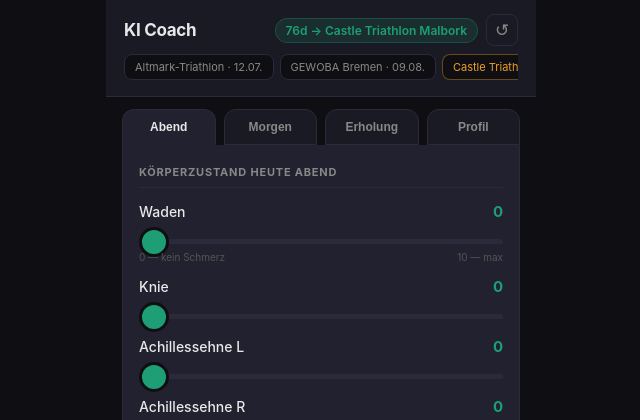
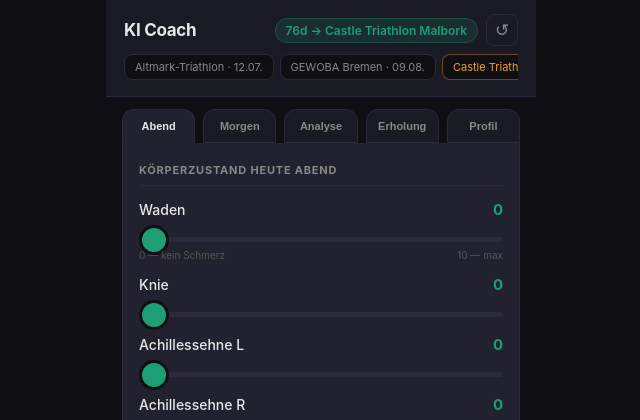
Before and after one commit to sprejz/ki-coach-app, a FastAPI app: page / in a window 1280 px wide. Shown: the top 420 px of the page, without its empty margins (319-959 px from the left). Run offline with FastAPI, Linux system fonts and the light colour scheme; data that the repository does not hold is empty.

Commit message:
v2.6.0 — neuer Analyse-Tab zwischen Morgen und Erholung
Co-Authored-By: Claude Sonnet 4.6 <noreply@anthropic.com>

```diff
--- a/templates/index.html
+++ b/templates/index.html
@@ -90,12 +90,12 @@ body {
 }
 .tab-btn {
   flex: 1;
-  padding: 10px 4px;
+  padding: 10px 2px;
   background: var(--card);
   border: 1px solid var(--border);
   border-radius: var(--radius) var(--radius) 0 0;
   color: var(--muted);
-  font-size: 12px;
+  font-size: 11px;
   font-weight: 600;
   cursor: pointer;
   transition: background .15s, color .15s;
@@ -771,6 +771,7 @@ input[type=range]::-webkit-slider-thumb:active { background: #25c490; }
 <div class="tabs">
   <button class="tab-btn active" data-tab="abend">{{ T.tab_abend }}</button>
   <button class="tab-btn" data-tab="morgen">{{ T.tab_morgen }}</button>
+  <button class="tab-btn" data-tab="analyse">{{ T.tab_analyse }}</button>
   <button class="tab-btn" data-tab="erholung">{{ T.tab_erholung }}</button>
   <button class="tab-btn" data-tab="einstellungen">{{ T.tab_profil }}</button>
 </div>
@@ -1007,15 +1008,17 @@ input[type=range]::-webkit-slider-thumb:active { background: #25c490; }
   </div>
 
   <!-- Erholung -->
+  <!-- Analyse Tab -->
+  <div class="tab-panel" data-panel="analyse">
+    <div class="form-card" id="abend-analyse-section" style="border-top:none;border-radius:0 0 var(--radius) var(--radius)">
+      <p style="color:var(--muted);font-size:13px">{{ T.loading }}</p>
+    </div>
+  </div>
+
+  <!-- Erholung Tab -->
   <div class="tab-panel" data-panel="erholung">
     <div class="form-card" id="erholung-card" style="border-top:none;border-radius:0 0 var(--radius) var(--radius)">
       <p style="color:var(--muted);font-size:13px">{{ T.loading }}</p>
-    </div>
-    <div id="abend-analyse-section" style="display:none;margin-top:12px">
-      <div class="form-card">
-        <p class="section-title" style="margin-bottom:12px">Heutige Einheiten analysieren</p>
-        <div id="abend-analyse-list"></div>
-      </div>
     </div>
   </div>
 
@@ -1234,6 +1237,7 @@ function initTabs() {
       document.querySelectorAll('.tab-btn').forEach(b => b.classList.toggle('active', b === btn));
       document.querySelectorAll('.tab-panel').forEach(p => p.classList.toggle('active', p.dataset.panel === tab));
       if (tab === 'erholung' && !erholungLoaded) loadErholung();
+      if (tab === 'analyse') renderAnalyseSection();
     });
   });
 }
@@ -1726,7 +1730,6 @@ async function loadErholung() {
   } catch(e) {
     card.innerHTML = `<p style="color:var(--red);font-size:13px">${esc(e.message)}</p>`;
   }
-  renderAnalyseSection();
 }
 
 function markerStatus(key, value, baseline) {
@@ -2161,18 +2164,18 @@ function renderMorgenTP(data) {
   const hasSwim = data.workouts.some(w => w.sport?.toLowerCase().includes('schwimm'));
   const wasserRow = document.getElementById('wasser-row-morgen');
   if (wasserRow) wasserRow.style.display = hasSwim ? 'block' : 'none';
-  renderAnalyseSection();
 }
 
 // ── Workout-Analyse ───────────────────────────────────────────────────────────
 function renderAnalyseSection() {
   const section = document.getElementById('abend-analyse-section');
-  const list    = document.getElementById('abend-analyse-list');
-  if (!section || !list || !tpWorkoutsMorgen.length) {
-    if (section) section.style.display = 'none';
+  if (!section) return;
+  if (!tpWorkoutsMorgen.length) {
+    section.innerHTML = `<p style="color:var(--muted);font-size:13px">Keine Workouts geladen — TP wird beim Start synchronisiert.</p>`;
     return;
   }
-  section.style.display = 'block';
+  section.innerHTML = `<p class="section-title" style="margin-bottom:12px">Heutige Einheiten analysieren</p><div id="abend-analyse-list"></div>`;
+  const list = document.getElementById('abend-analyse-list');
   list.innerHTML = tpWorkoutsMorgen.map((w, i) => `
     <div id="analyse-item-${i}" style="margin-bottom:10px">
       <div style="display:flex;align-items:center;justify-content:space-between;gap:8px">
--- a/translations.py
+++ b/translations.py
@@ -16,6 +16,7 @@ TRANSLATIONS = {
         # Tabs
         "tab_abend":         "Abend",
         "tab_morgen":        "Morgen",
+        "tab_analyse":       "Analyse",
         "tab_erholung":      "Erholung",
         "tab_profil":        "Profil",
         # Section titles
@@ -289,6 +290,7 @@ TRANSLATIONS = {
         # Tabs
         "tab_abend":         "Evening",
         "tab_morgen":        "Morning",
+        "tab_analyse":       "Analysis",
         "tab_erholung":      "Recovery",
         "tab_profil":        "Profile",
         # Section titles
```
